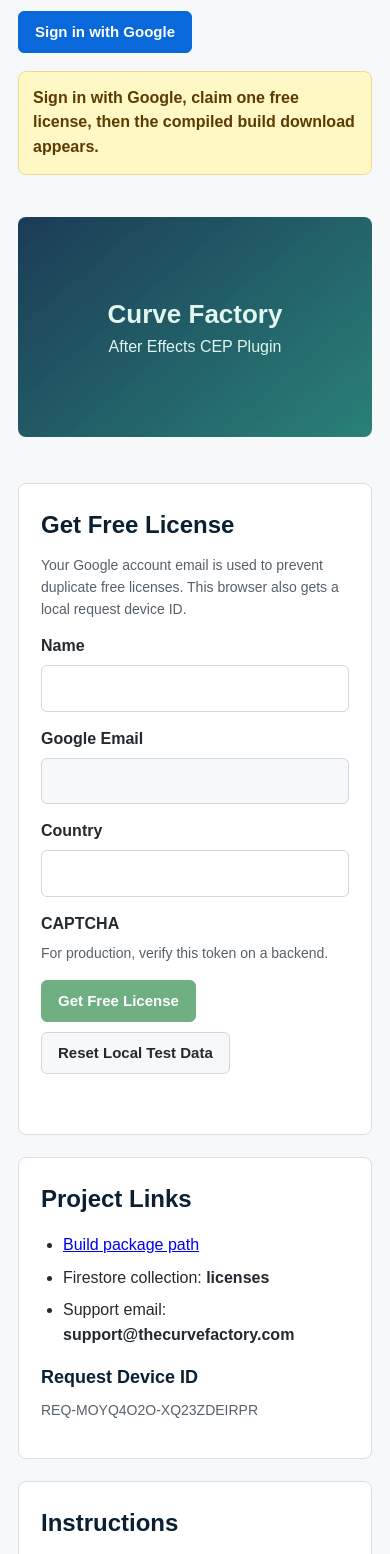
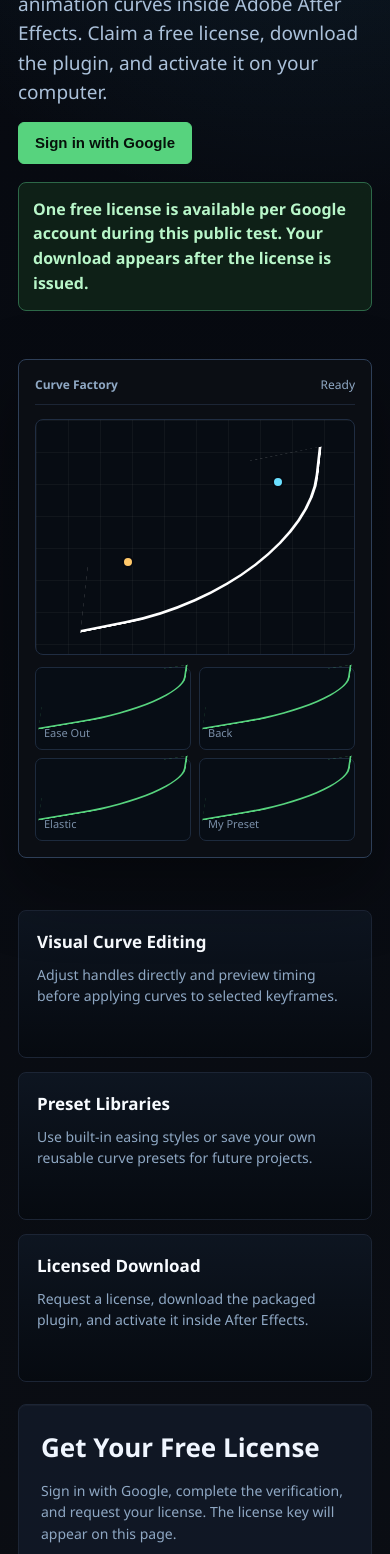
Before and after one commit to medhanshjonwal/the-curve-factory, a plain HTML site: page index.html in a window 390 px wide. Shown: the part 296-1850 px from the top of the page. Drawn offline with Linux system fonts and the light colour scheme; no server answers.

Commit message:
Redesign public website for users

```diff
--- a/index.html
+++ b/index.html
@@ -31,17 +31,33 @@
   <style>
     * { box-sizing: border-box; }
 
+    :root {
+      --bg: #080c14;
+      --panel: #0d1420;
+      --panel-soft: #111827;
+      --line: #1c2535;
+      --line-hi: #2e3f58;
+      --text: #dbeafe;
+      --muted: #8fa8c4;
+      --green: #57d37e;
+      --blue: #4fc3ff;
+      --cyan: #6adfff;
+      --gold: #ffc86a;
+    }
+
     body {
       margin: 0;
-      color: #24292f;
-      background: #f6f8fa;
-      font: 16px/1.55 Arial, Helvetica, sans-serif;
+      color: var(--text);
+      background:
+        radial-gradient(circle at 78% 0, rgba(79, 195, 255, .13), transparent 32rem),
+        linear-gradient(180deg, #060910 0, #0b0e14 48%, #090d14 100%);
+      font: 16px/1.55 "Segoe UI", Arial, Helvetica, sans-serif;
     }
 
     .page {
-      max-width: 1060px;
+      max-width: 1120px;
       margin: 0 auto;
-      padding: 28px 18px 48px;
+      padding: 24px 18px 54px;
     }
 
     .topbar {
@@ -49,16 +65,17 @@
       align-items: center;
       justify-content: space-between;
       gap: 16px;
-      margin-bottom: 20px;
-      padding-bottom: 16px;
-      border-bottom: 1px solid #d8dee4;
+      margin-bottom: 18px;
+      padding-bottom: 14px;
+      border-bottom: 1px solid var(--line);
     }
 
     .brand {
       display: flex;
       align-items: center;
       gap: 12px;
-      font-weight: 700;
+      font-weight: 800;
+      letter-spacing: .02em;
     }
 
     .mark {
@@ -66,43 +83,46 @@
       place-items: center;
       width: 38px;
       height: 38px;
-      color: #ffffff;
-      background: #1f6f68;
-      border-radius: 8px;
-      font-weight: 800;
+      color: #07110c;
+      background: var(--green);
+      border-radius: 7px;
+      font-weight: 900;
     }
 
     .auth-status {
-      color: #57606a;
+      color: var(--muted);
       font-size: 14px;
+      text-align: right;
     }
 
     .hero {
+      position: relative;
       display: grid;
-      grid-template-columns: minmax(0, 1.2fr) minmax(280px, .8fr);
-      gap: 28px;
-      align-items: start;
-      padding: 28px 0;
+      grid-template-columns: minmax(0, .95fr) minmax(320px, 1.05fr);
+      gap: 34px;
+      align-items: center;
+      min-height: 620px;
+      padding: 34px 0 44px;
     }
 
     h1 {
-      margin: 0 0 12px;
-      color: #0b1f32;
-      font-size: 42px;
-      line-height: 1.12;
+      margin: 0 0 14px;
+      color: #f8fbff;
+      font-size: 56px;
+      line-height: 1.04;
       letter-spacing: 0;
     }
 
     h2 {
       margin: 0 0 12px;
-      color: #0b1f32;
-      font-size: 24px;
+      color: #f0f6ff;
+      font-size: 26px;
       letter-spacing: 0;
     }
 
     h3 {
       margin: 0 0 8px;
-      color: #0b1f32;
+      color: #f0f6ff;
       font-size: 18px;
       letter-spacing: 0;
     }
@@ -110,23 +130,40 @@
     p { margin: 0 0 14px; }
 
     .lead {
-      max-width: 720px;
-      color: #3d4854;
-      font-size: 18px;
+      max-width: 660px;
+      color: #abc1da;
+      font-size: 19px;
+    }
+
+    .eyebrow {
+      margin-bottom: 10px;
+      color: var(--green);
+      font-size: 13px;
+      font-weight: 800;
+      letter-spacing: .08em;
+      text-transform: uppercase;
     }
 
     .card {
       padding: 22px;
-      background: #ffffff;
-      border: 1px solid #d8dee4;
+      background: rgba(17, 24, 39, .92);
+      border: 1px solid var(--line);
       border-radius: 8px;
+      box-shadow: inset 0 1px 0 rgba(255, 255, 255, .03);
     }
 
     .grid {
       display: grid;
-      grid-template-columns: minmax(0, 1fr) minmax(300px, .8fr);
+      grid-template-columns: minmax(0, 1fr);
       gap: 22px;
       margin-top: 18px;
+    }
+
+    .split {
+      display: grid;
+      grid-template-columns: minmax(0, 1fr) minmax(280px, .72fr);
+      gap: 22px;
+      align-items: start;
     }
 
     .button {
@@ -135,58 +172,61 @@
       justify-content: center;
       min-height: 42px;
       padding: 0 16px;
-      color: #ffffff;
-      background: #0969da;
-      border: 1px solid #0969da;
+      color: #06110a;
+      background: var(--green);
+      border: 1px solid var(--green);
       border-radius: 6px;
       font-size: 15px;
-      font-weight: 700;
+      font-weight: 800;
       text-decoration: none;
       cursor: pointer;
     }
 
     .button:hover,
-    .button:focus { background: #0757b7; }
+    .button:focus { background: #6dec93; }
 
     .button.secondary {
-      color: #24292f;
-      background: #f6f8fa;
-      border-color: #d0d7de;
+      color: #dbeafe;
+      background: #101e2c;
+      border-color: #2f4f66;
     }
 
     .button.secondary:hover,
-    .button.secondary:focus { background: #eef1f4; }
+    .button.secondary:focus { background: #152d40; }
 
     .button.success {
-      background: #1a7f37;
-      border-color: #1a7f37;
+      background: var(--green);
+      border-color: var(--green);
     }
 
     .button:disabled {
-      opacity: .62;
+      opacity: .58;
       cursor: wait;
     }
 
     label {
       display: block;
       margin-bottom: 6px;
-      font-weight: 700;
+      color: #dbeafe;
+      font-size: 14px;
+      font-weight: 800;
     }
 
     input {
       width: 100%;
       min-height: 42px;
       padding: 10px 12px;
-      color: #24292f;
-      background: #ffffff;
-      border: 1px solid #d0d7de;
+      color: #f8fbff;
+      background: #080c14;
+      border: 1px solid #2a4058;
       border-radius: 6px;
       font: inherit;
     }
 
-    input[readonly] {
-      color: #57606a;
-      background: #f6f8fa;
+    input[readonly],
+    input:disabled {
+      color: #9eb4ce;
+      background: #0b111c;
     }
 
     .field { margin-bottom: 15px; }
@@ -200,16 +240,16 @@
     }
 
     .muted {
-      color: #57606a;
+      color: var(--muted);
       font-size: 14px;
     }
 
     .note {
       margin-top: 18px;
       padding: 14px;
-      color: #5c3b00;
-      background: #fff8c5;
-      border: 1px solid #f0d98c;
+      color: #b8f6c9;
+      background: rgba(16, 39, 25, .78);
+      border: 1px solid #2d6848;
       border-radius: 8px;
       font-weight: 700;
     }
@@ -217,18 +257,19 @@
     .message {
       min-height: 24px;
       margin: 14px 0 0;
-      font-weight: 700;
+      font-weight: 800;
     }
 
-    .message.error { color: #cf222e; }
-    .message.success { color: #1a7f37; }
+    .message.error { color: #ffb4b4; }
+    .message.success { color: #8dffad; }
 
-    .license-result {
+    .license-result,
+    .download-panel {
       display: none;
       margin-top: 18px;
       padding: 16px;
-      background: #dafbe1;
-      border: 1px solid #aceebb;
+      background: #102719;
+      border: 1px solid #2d6848;
       border-radius: 8px;
     }
 
@@ -236,52 +277,176 @@
       display: block;
       margin: 10px 0;
       padding: 12px;
-      color: #116329;
-      background: #ffffff;
-      border: 1px dashed #4ac26b;
+      color: #c8ffd8;
+      background: #080c14;
+      border: 1px dashed #57d37e;
       border-radius: 6px;
       font-family: Consolas, Monaco, monospace;
       font-size: 20px;
-      font-weight: 700;
+      font-weight: 800;
       word-break: break-word;
     }
 
-    .download-panel {
-      display: none;
-      margin-top: 16px;
+    .plugin-preview {
+      min-height: 430px;
       padding: 16px;
-      background: #ddf4ff;
-      border: 1px solid #b6e3ff;
+      border: 1px solid var(--line-hi);
       border-radius: 8px;
+      background: #0b0e14;
+      box-shadow: 0 28px 70px rgba(0, 0, 0, .38);
     }
 
-    .software-box {
-      min-height: 220px;
+    .preview-header {
+      display: flex;
+      justify-content: space-between;
+      padding-bottom: 10px;
+      color: #8fa8c4;
+      font-size: 12px;
+      border-bottom: 1px solid var(--line);
+    }
+
+    .preview-body {
+      display: grid;
+      grid-template-columns: 1fr .9fr;
+      gap: 12px;
+      padding-top: 14px;
+    }
+
+    .curve-stage {
+      position: relative;
+      min-height: 236px;
+      border: 1px solid #202d42;
+      border-radius: 8px;
+      background:
+        linear-gradient(rgba(255,255,255,.04) 1px, transparent 1px),
+        linear-gradient(90deg, rgba(255,255,255,.04) 1px, transparent 1px),
+        #070c13;
+      background-size: 32px 32px;
+      overflow: hidden;
+    }
+
+    .curve-line {
+      position: absolute;
+      left: 18%;
+      right: 14%;
+      top: 20%;
+      bottom: 18%;
+      border-bottom: 3px solid #ffffff;
+      border-right: 3px solid #ffffff;
+      border-radius: 0 0 80% 0;
+      transform: skew(-18deg) rotate(-12deg);
+    }
+
+    .handle {
+      position: absolute;
+      width: 12px;
+      height: 12px;
+      border: 2px solid #060910;
+      border-radius: 50%;
+    }
+
+    .handle.out { left: 27%; top: 58%; background: var(--gold); }
+    .handle.in { right: 22%; top: 24%; background: var(--cyan); }
+
+    .preset-grid {
+      display: grid;
+      grid-template-columns: repeat(2, minmax(0, 1fr));
+      gap: 8px;
+    }
+
+    .preset-tile {
+      min-height: 76px;
+      border: 1px solid #1d2a3d;
+      border-radius: 7px;
+      background: #070d15;
+      padding: 8px;
+      color: #7a8fa8;
+      font-size: 11px;
+    }
+
+    .mini-curve {
+      height: 42px;
+      margin-bottom: 6px;
+      border-bottom: 2px solid var(--green);
+      border-right: 2px solid var(--green);
+      border-radius: 0 0 70% 0;
+      transform: skew(-18deg) rotate(-10deg);
+    }
+
+    .feature-strip {
+      display: grid;
+      grid-template-columns: repeat(3, minmax(0, 1fr));
+      gap: 14px;
+      margin: 8px 0 22px;
+    }
+
+    .feature {
+      min-height: 148px;
+      padding: 18px;
+      border: 1px solid var(--line);
+      border-radius: 8px;
+      background:
+        linear-gradient(180deg, rgba(14, 22, 34, .92), rgba(6, 10, 16, .96)),
+        #070b11;
+    }
+
+    .feature strong {
+      display: block;
+      margin-bottom: 8px;
+      color: #f8fbff;
+      font-size: 17px;
+    }
+
+    .steps {
+      display: grid;
+      grid-template-columns: repeat(3, minmax(0, 1fr));
+      gap: 14px;
+      counter-reset: step;
+    }
+
+    .step {
+      position: relative;
+      padding: 18px;
+      border: 1px solid var(--line);
+      border-radius: 8px;
+      background: #0d1420;
+    }
+
+    .step::before {
+      counter-increment: step;
+      content: counter(step);
       display: grid;
       place-items: center;
-      color: #dff7ef;
-      background:
-        linear-gradient(140deg, rgba(15, 49, 77, .95), rgba(23, 118, 109, .92)),
-        repeating-linear-gradient(90deg, rgba(255,255,255,.08) 0 1px, transparent 1px 34px);
-      border-radius: 8px;
-      text-align: center;
+      width: 28px;
+      height: 28px;
+      margin-bottom: 10px;
+      color: #06110a;
+      background: var(--green);
+      border-radius: 50%;
+      font-weight: 900;
     }
 
-    .software-box strong {
-      display: block;
-      font-size: 26px;
-      letter-spacing: 0;
+    code {
+      color: #c8ffd8;
+      background: #080c14;
+      border: 1px solid var(--line);
+      border-radius: 4px;
+      padding: 2px 5px;
+      overflow-wrap: anywhere;
     }
 
-    ul { padding-left: 22px; }
+    ol, ul { padding-left: 22px; }
     li { margin-bottom: 8px; }
-
     .hidden { display: none; }
 
-    @media (max-width: 820px) {
+    @media (max-width: 860px) {
       .hero,
-      .grid { grid-template-columns: 1fr; }
-      h1 { font-size: 34px; }
+      .split,
+      .preview-body,
+      .feature-strip,
+      .steps { grid-template-columns: 1fr; }
+      .hero { min-height: auto; }
+      h1 { font-size: 40px; }
     }
   </style>
 </head>
@@ -297,35 +462,65 @@
 
     <section class="hero">
       <div>
+        <p class="eyebrow">After Effects easing panel</p>
         <h1>The Curve Factory</h1>
         <p class="lead">
-          A licensed Adobe After Effects curve editing panel for building,
-          saving, and applying easing curves with a focused visual workflow.
+          Shape, preview, save, and apply animation curves inside Adobe After Effects.
+          Claim a free license, download the plugin, and activate it on your computer.
         </p>
         <div class="actions">
           <button class="button" id="signInButton" type="button">Sign in with Google</button>
           <button class="button secondary hidden" id="signOutButton" type="button">Sign out</button>
         </div>
         <p class="note">
-          Sign in with Google, claim one free license, then the compiled build
-          download appears.
+          One free license is available per Google account during this public test.
+          Your download appears after the license is issued.
         </p>
       </div>
 
-      <aside class="software-box" aria-label="The Curve Factory preview">
-        <div>
+      <aside class="plugin-preview" aria-label="Curve Factory interface preview">
+        <div class="preview-header">
           <strong>Curve Factory</strong>
-          <span>After Effects CEP Plugin</span>
+          <span>Ready</span>
+        </div>
+        <div class="preview-body">
+          <div class="curve-stage">
+            <span class="curve-line"></span>
+            <span class="handle out"></span>
+            <span class="handle in"></span>
+          </div>
+          <div class="preset-grid">
+            <div class="preset-tile"><div class="mini-curve"></div>Ease Out</div>
+            <div class="preset-tile"><div class="mini-curve"></div>Back</div>
+            <div class="preset-tile"><div class="mini-curve"></div>Elastic</div>
+            <div class="preset-tile"><div class="mini-curve"></div>My Preset</div>
+          </div>
         </div>
       </aside>
     </section>
 
+    <section class="feature-strip" aria-label="Plugin highlights">
+      <div class="feature">
+        <strong>Visual Curve Editing</strong>
+        <p class="muted">Adjust handles directly and preview timing before applying curves to selected keyframes.</p>
+      </div>
+      <div class="feature">
+        <strong>Preset Libraries</strong>
+        <p class="muted">Use built-in easing styles or save your own reusable curve presets for future projects.</p>
+      </div>
+      <div class="feature">
+        <strong>Licensed Download</strong>
+        <p class="muted">Request a license, download the packaged plugin, and activate it inside After Effects.</p>
+      </div>
+    </section>
+
     <section class="grid">
-      <div class="card">
-        <h2>Get Free License</h2>
+      <div class="card split">
+        <div>
+          <h2>Get Your Free License</h2>
           <p class="muted">
-          Your Google account email is used to prevent duplicate free licenses.
-          This browser also gets a local request device ID.
+            Sign in with Google, complete the verification, and request your license.
+            The license key will appear on this page.
           </p>
 
           <form id="licenseForm">
@@ -335,7 +530,7 @@
             </div>
 
             <div class="field">
-            <label for="email">Google Email</label>
+              <label for="email">Email</label>
               <input id="email" name="email" type="email" readonly required>
             </div>
 
@@ -345,28 +540,28 @@
             </div>
 
             <div class="field">
-            <label>CAPTCHA</label>
-            <!-- Replace this with your Cloudflare Turnstile site key before publishing. -->
+              <label>Verification</label>
               <div class="cf-turnstile"
                    data-sitekey="0x4AAAAAADMGIJvCFNaVP_b2"
                    data-callback="onTurnstileSuccess"
                    data-error-callback="onTurnstileError"
                    data-expired-callback="onTurnstileExpired"></div>
-            <p class="muted">For production, verify this token on a backend.</p>
             </div>
 
             <div class="actions">
               <button class="button success" id="requestButton" type="submit" disabled>Get Free License</button>
-            <button class="button secondary" id="resetLocalData" type="button">Reset Local Test Data</button>
+              <button class="button secondary" id="resetLocalData" type="button">Clear Saved Page Result</button>
             </div>
           </form>
 
           <p id="message" class="message"></p>
+        </div>
 
+        <div>
           <div class="license-result" id="licenseResult">
-          <strong>License issued and saved:</strong>
+            <strong>Your license key</strong>
             <span class="license-key" id="licenseKeyText"></span>
-          <p>Use this key inside the plugin activation screen.</p>
+            <p>Copy this key and paste it into the Curve Factory activation screen in After Effects.</p>
             <div class="actions">
               <button class="button secondary" id="copyKey" type="button">Copy License Key</button>
               <a class="button secondary" id="emailLink" href="#">Open Email Draft</a>
@@ -374,73 +569,66 @@
           </div>
 
           <div class="download-panel" id="downloadPanel">
-          <h3>Download Build</h3>
-          <p>The download appears after a license is issued.</p>
-          <a class="button" href="./dist/CurveFactory-Licensed-dist-20260509180025.zip" download>Download Compiled Build</a>
+            <h3>Download Curve Factory</h3>
+            <p>Your download is unlocked after your license is issued.</p>
+            <a class="button" href="./dist/CurveFactory-Licensed-dist-20260509180025.zip" download>Download Plugin</a>
           </div>
         </div>
-
-      <aside class="card">
-        <h2>Project Links</h2>
-        <ul>
-          <li><a href="./dist/CurveFactory-Licensed-dist-20260509180025.zip">Build package path</a></li>
-          <li>Firestore collection: <strong>licenses</strong></li>
-          <li>Support email: <strong>support@thecurvefactory.com</strong></li>
-        </ul>
-
-        <h3>Request Device ID</h3>
-        <p class="muted" id="deviceIdPreview"></p>
-      </aside>
+      </div>
     </section>
 
     <section class="card" style="margin-top: 22px;">
-      <h2>Instructions</h2>
-      <ul>
-        <li>Sign in with Google.</li>
-        <li>Complete CAPTCHA and click <strong>Get Free License</strong>.</li>
-        <li>The page checks if your email or this browser already has a license.</li>
-        <li>One unused Firestore license is marked as issued and shown to you.</li>
-        <li>The build download button appears after the license is issued.</li>
-        <li>Activate the plugin with the issued license key.</li>
-      </ul>
+      <h2>How It Works</h2>
+      <div class="steps">
+        <div class="step">
+          <h3>Claim a License</h3>
+          <p class="muted">Sign in, complete verification, and copy the license key shown on the page.</p>
+        </div>
+        <div class="step">
+          <h3>Install the Plugin</h3>
+          <p class="muted">Download the zip, extract it, and place the CurveFactory folder in your CEP extensions folder.</p>
+        </div>
+        <div class="step">
+          <h3>Activate in After Effects</h3>
+          <p class="muted">Open Curve Factory from After Effects and enter your email and license key.</p>
+        </div>
+      </div>
     </section>
 
     <section class="card" style="margin-top: 22px;">
       <h2>Installation Guide</h2>
       <ol>
-        <li>Download the Curve Factory build after your free license is issued.</li>
+        <li>Download Curve Factory after your license is issued.</li>
         <li>Extract the downloaded zip file.</li>
         <li>Copy the extracted <strong>CurveFactory</strong> folder.</li>
         <li>Paste it into your Adobe CEP extensions folder.</li>
-        <li>Windows path: <code>C:\Program Files (x86)\Common Files\Adobe\CEP\extensions\</code></li>
-        <li>macOS path: <code>~/Library/Application Support/Adobe/CEP/extensions/</code></li>
+        <li>Windows: <code>C:\Program Files (x86)\Common Files\Adobe\CEP\extensions\</code></li>
+        <li>macOS: <code>~/Library/Application Support/Adobe/CEP/extensions/</code></li>
         <li>Restart After Effects.</li>
         <li>Open <strong>Window &gt; Extensions &gt; Curve Factory</strong>.</li>
-        <li>Enter the license key issued on this page and click Activate.</li>
+        <li>Enter the same email used here and paste your license key.</li>
       </ol>
     </section>
 
     <section class="card" style="margin-top: 22px;">
       <h2>Updating Curve Factory</h2>
       <ol>
-        <li>Close After Effects before updating.</li>
-        <li>Download the newer Curve Factory build.</li>
-        <li>Extract the new zip.</li>
-        <li>Replace the old <strong>CurveFactory</strong> extension files with the new files.</li>
-        <li>Keep the same extension folder name and manifest IDs.</li>
-        <li>Do not reset local activation unless support asks you to do so.</li>
+        <li>Close After Effects.</li>
+        <li>Download the newer Curve Factory zip from this page.</li>
+        <li>Extract the new zip file.</li>
+        <li>Replace the existing <strong>CurveFactory</strong> extension folder with the new one.</li>
         <li>Open After Effects again and launch Curve Factory.</li>
       </ol>
-      <p class="muted">Saved presets, library settings, local device ID, and activation are stored by the CEP panel. They remain available across updates when the extension identity stays the same.</p>
+      <p class="muted">Your saved presets and activation are designed to remain available after updates. Avoid resetting activation unless support asks you to.</p>
     </section>
 
     <section class="card" style="margin-top: 22px;">
       <h2>Troubleshooting</h2>
       <ul>
-        <li>If the extension does not appear, confirm the folder is inside the CEP extensions directory.</li>
-        <li>If activation asks again after an update, confirm the extension ID was not changed in the manifest.</li>
-        <li>If the download fails, check that the build zip exists inside the website <code>dist</code> folder.</li>
-        <li>If Google sign-in fails, confirm this GitHub Pages domain is added in Firebase authorized domains.</li>
+        <li>If the extension does not appear, confirm the CurveFactory folder is inside the Adobe CEP extensions folder.</li>
+        <li>If activation fails, check that the email matches the one used to request the license.</li>
+        <li>If Google sign-in or verification fails, refresh the page and try again in a modern browser.</li>
+        <li>If the download does not start, wait a few seconds after license issue and click Download Plugin again.</li>
       </ul>
     </section>
   </main>
@@ -497,7 +685,6 @@
     const licenseKeyText = document.getElementById("licenseKeyText");
     const copyKeyButton = document.getElementById("copyKey");
     const resetLocalData = document.getElementById("resetLocalData");
-    const deviceIdPreview = document.getElementById("deviceIdPreview");
     const downloadPanel = document.getElementById("downloadPanel");
     const emailLink = document.getElementById("emailLink");
 
@@ -715,10 +902,10 @@
       localStorage.removeItem(ISSUED_LICENSE_STORAGE_KEY);
       licenseResult.style.display = "none";
       downloadPanel.style.display = "none";
-      setMessage("Local test data reset. Device ID was kept.", "");
+      setMessage("Saved page result cleared. Your license request limit is unchanged.", "");
     });
 
-    deviceIdPreview.textContent = getRequestDeviceId();
+    getRequestDeviceId();
     setFormEnabled(false);
   </script>
 </body>
```
Lines whose indentation alone changed are shown as unchanged.
